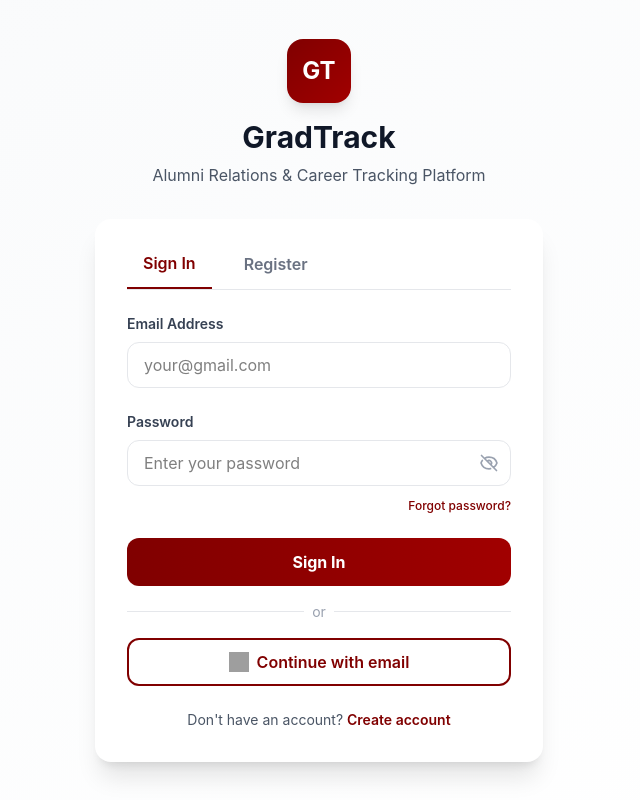
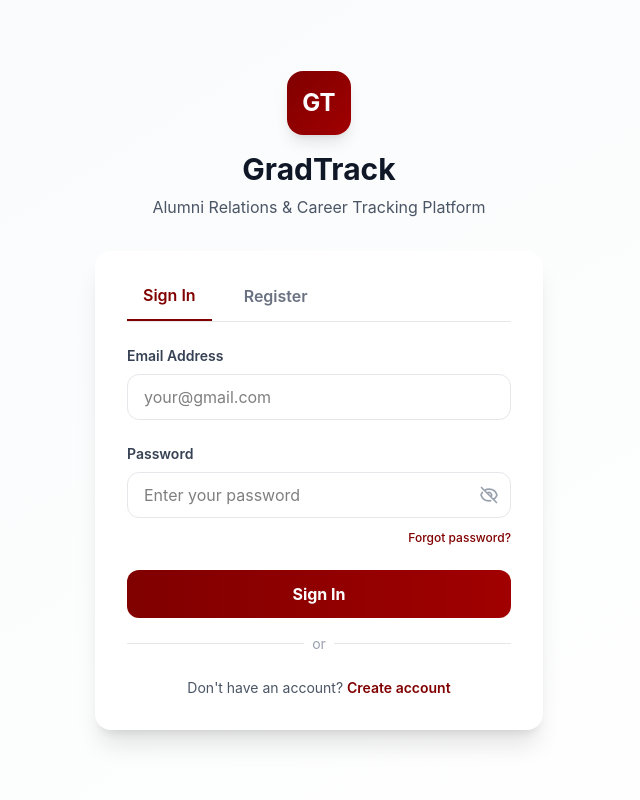
Before and after one commit to sidj286/gradtrack, a React (Vite) app in the folder grad-track/: page / in a window 1280 px wide. Shown: the whole page, without its empty margins (321-961 px from the left). Built offline with nearby package versions, Linux system fonts and the light colour scheme; no server answers; grey boxes are pictures that could not be loaded.

Commit message:
feat: temporarily removed continue with email

```diff
--- a/grad-track/src/App.tsx
+++ b/grad-track/src/App.tsx
@@ -179,11 +179,11 @@ function App() {
     setError('');
   };
 
-  const switchToEmailLink = () => {
-    setUseEmailLink(true);
-    setEmailLinkSent(false);
-    setError('');
-  };
+  // const switchToEmailLink = () => {
+  //   setUseEmailLink(true);
+  //   setEmailLinkSent(false);
+  //   setError('');
+  // };
 
   // Show reset password page
   if (isResettingPassword) {
@@ -314,7 +314,7 @@ function App() {
                         </div>
                       </div>
 
-                      <button
+                      {/* <button
                         onClick={switchToEmailLink}
                         className="w-full mt-4 py-2.5 border-2 border-[#800000] text-[#800000] font-semibold rounded-xl hover:bg-[#800000]/5 transition-all duration-200 flex items-center justify-center gap-2"
                       >
@@ -324,7 +324,7 @@ function App() {
                           className="w-5 h-5"
                         />
                         Continue with email
-                      </button>
+                      </button> */}
 
                       <p className="text-center text-sm text-gray-600 mt-6">
                         Don't have an account?{' '}
```
